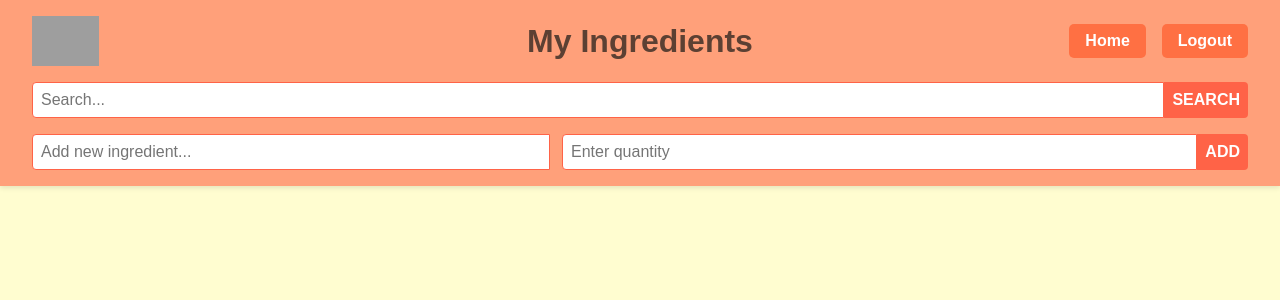
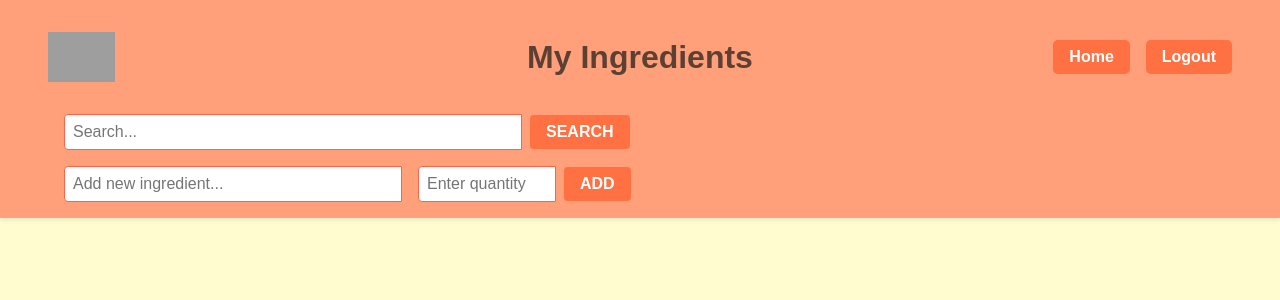
Before and after one commit to notdredre/RecipeTracker, a Flask app: template App/templates/ingredients.html in a window 1280 px wide. Shown: the top 300 px of the page. Run offline with Flask 3, Linux system fonts and the light colour scheme; the template is opened without the code that fills it, so the values that code supplies are empty; grey boxes are pictures that could not be loaded.

Commit message:
ingredients/css

```diff
--- a/App/static/ingredient.css
+++ b/App/static/ingredient.css
@@ -1,14 +1,56 @@
 /* ===== INGREDIENTS-SPECIFIC STYLES ===== */
 .search-add-container {
     display: flex;
+    flex-direction: column;
     gap: 1rem;
     margin-top: 1rem;
+    align-items: flex-start;
+    padding-left: 2rem;
 }
 
-.search-form, .add-form {
+.search-form,
+.add-form {
     display: flex;
-    flex: 1;
+    align-items: center;
+    gap: 0.5rem;
 }
+
+
+.search-form input[type="text"] {
+    width: 440px;
+    max-width: 100%;
+}
+
+
+.add-form input[name="name"] {
+    width: 320px;
+    margin-right: 0.5rem;
+}
+
+
+.add-form input[name="quantity"] {
+    width: 120px;
+    flex: 0 0 auto;
+}
+
+
+.search-form button,
+.add-form button {
+    background-color: #ff7043;
+    color: white;
+    border: none;
+    padding: 0.5rem 1rem;
+    border-radius: 4px;
+    font-weight: bold;
+    cursor: pointer;
+    transition: background-color 0.3s ease;
+}
+
+.search-form button:hover,
+.add-form button:hover {
+    background-color: #ff5722;
+}
+
 
 .ingredients-list {
     margin: 2rem;
@@ -38,29 +80,20 @@
     background-color: peachpuff;
 }
 
-.add-form input[type="text"]:first-child {
-    flex: 2;
-    margin-right: 0.75rem;
-    max-width: 500px;
-}
-
-.add-form input[type="text"]:last-child {
-    flex: 1;
-    max-width: 150px;
-}
-
-.add-form button {
-    margin-left: 0rem;
-}
 
 .logo-container {
     position: relative;
+    display: flex;
+    align-items: center;
+    justify-content: space-between;
+    padding: 1rem;
 }
 
 .logo-container h1 {
     position: absolute;
     left: 50%;
     transform: translateX(-50%);
+    margin: 0;
 }
 
 
```
